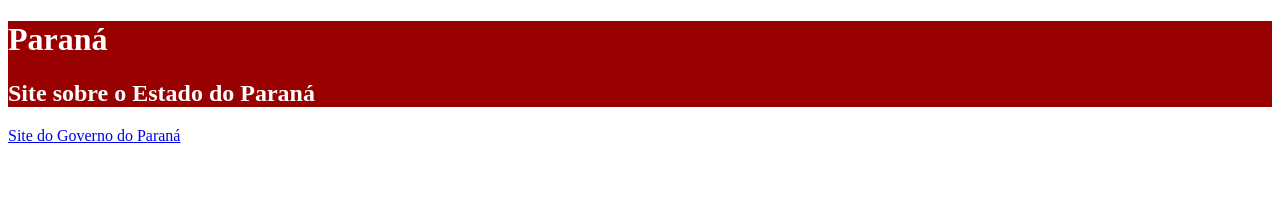
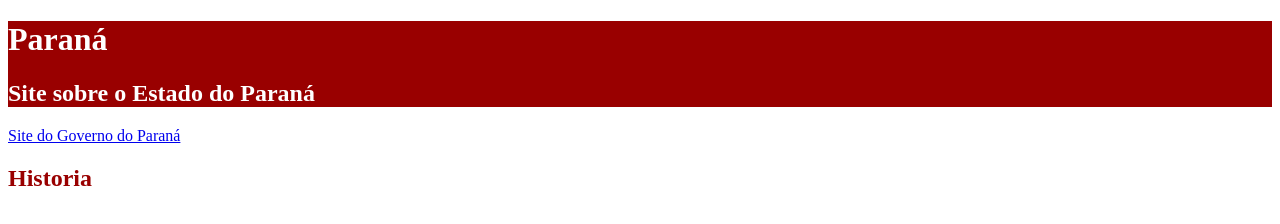
Before and after one commit to henriquelasta-2/Parana, a plain HTML site: page index.html in a window 1280 px wide. Drawn offline with Linux system fonts and the light colour scheme.

Commit message:
Historia

```diff
--- a/index.html
+++ b/index.html
@@ -21,6 +21,7 @@
         </header>
         <main>
                 <a href="https://www.parana.pr.gov.br/">Site do Governo do Paraná</a>
+                <h2>Historia</h2>
             </main>
 
 
```
